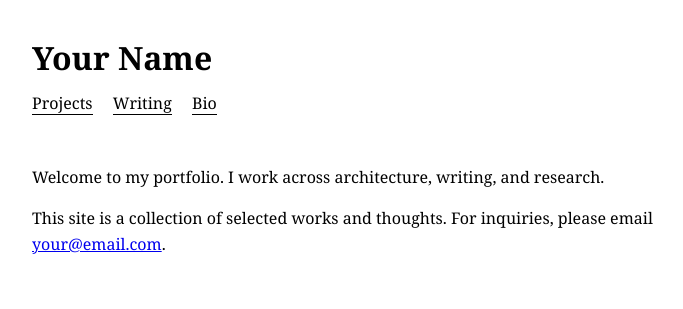
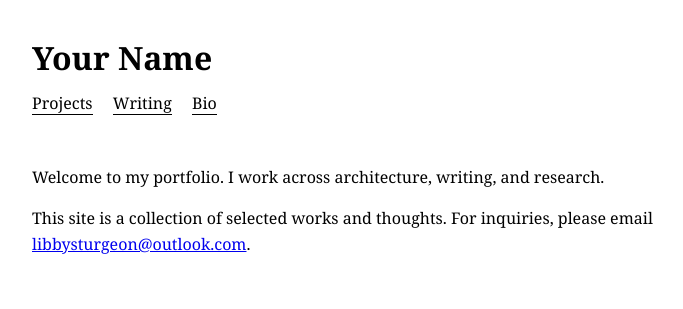
Before and after one commit to libbysturgeon/libbysturgeon, a plain HTML site: page index.html in a window 1280 px wide. Shown: the whole page, without its empty margins (240-923 px from the left). Drawn offline with Linux system fonts and the light colour scheme.

Commit message:
Update index.html

```diff
--- a/index.html
+++ b/index.html
@@ -18,7 +18,7 @@
 
   <main>
     <p>Welcome to my portfolio. I work across architecture, writing, and research.</p>
-    <p>This site is a collection of selected works and thoughts. For inquiries, please email <a href="mailto:your@email.com">your@email.com</a>.</p>
+    <p>This site is a collection of selected works and thoughts. For inquiries, please email <a href="mailto:your@email.com">libbysturgeon@outlook.com</a>.</p>
   </main>
 </body>
 </html>
```
